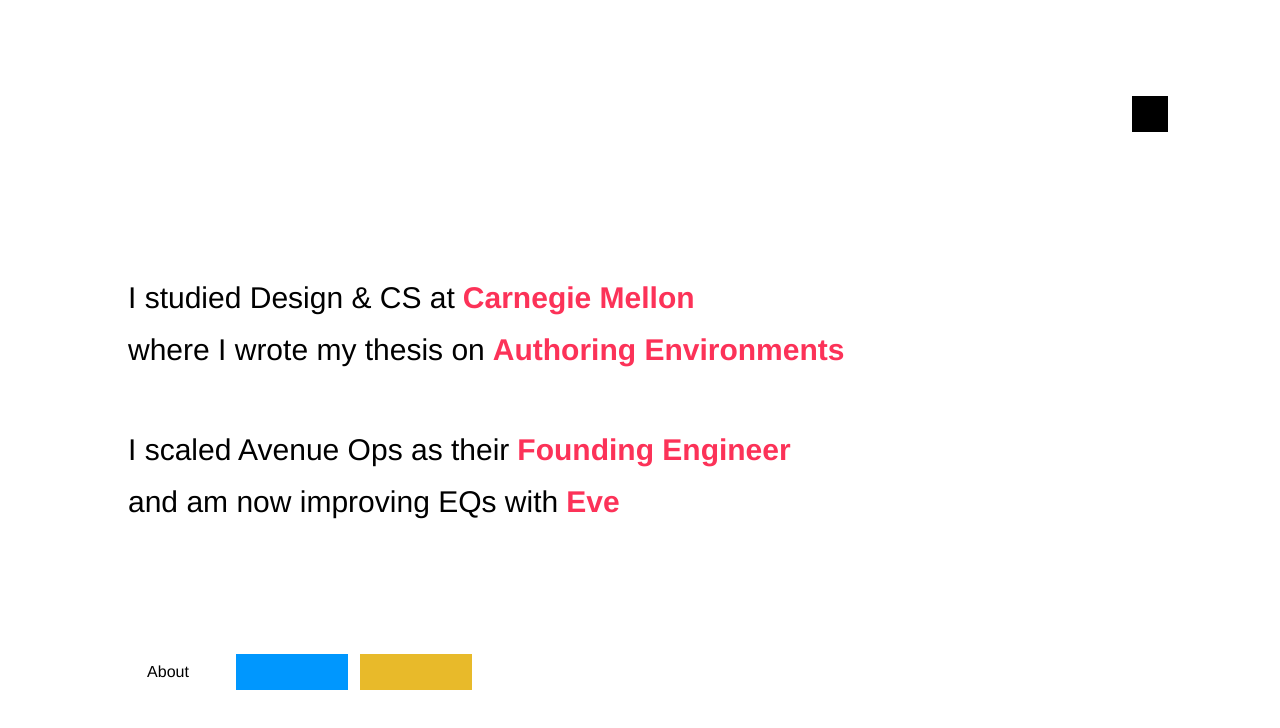
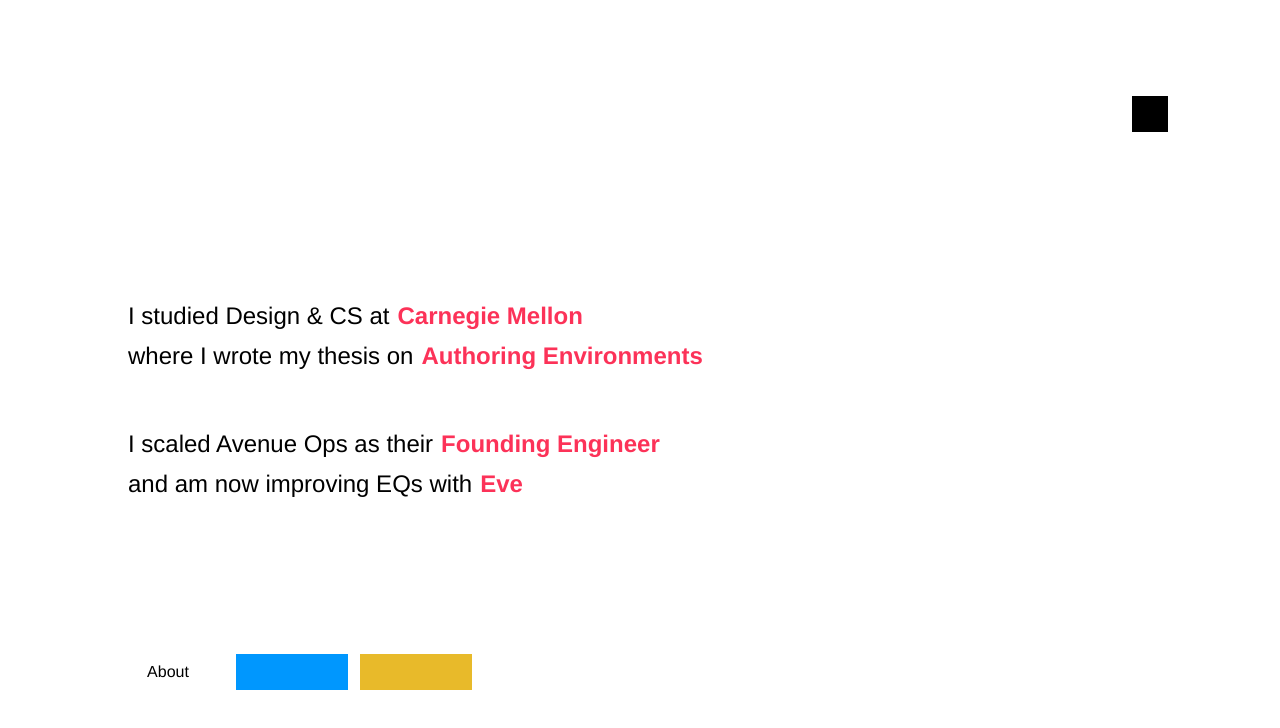
Before and after one commit to maayanalbert/malbert.space, a Next.js app: page /about in a window 1280 px wide. Shown: the top 728 px of the page. Built offline with nearby package versions, Linux system fonts and the light colour scheme.

Commit message:
Update text size

```diff
--- a/src/components/Section.tsx
+++ b/src/components/Section.tsx
@@ -17,11 +17,11 @@
   return (
     <div
       className={`absolute top-0 flex-col h-full w-full sm:p-32 p-8 flex items-start justify-center
-      h-[90%] sm:text-3xl text-lg text-center flex-col `}
+      h-[90%] sm:text-2xl text-lg text-center flex-col `}
     >
-      <div className="flex flex-col sm:gap-16 gap-12 items-start">
+      <div className="flex flex-col sm:gap-14 gap-12 items-start">
         {rows.map((row, index) => (
-          <div className="flex flex-col sm:gap-4 gap-1" key={index}>
+          <div className="flex flex-col sm:gap-2 gap-1" key={index}>
             {row.map((item, index) => (
               <Item key={index} item={item} space={space} />
             ))}
--- a/src/components/Title.tsx
+++ b/src/components/Title.tsx
@@ -3,9 +3,11 @@
     <div
       className={`absolute flex-col h-full w-full sm:p-28 p-8 flex items-start sm:justify-center
        justify-center`}
-      style={{ fontFamily: "Helvetica Neue" }}
     >
-      <p className="font-semibold sm:text-9xl text-5xl sm:leading-normal leading-tight">
+      <p
+        className="font-semibold sm:text-9xl text-5xl sm:leading-normal leading-tight"
+        style={{ fontFamily: "Helvetica Neue" }}
+      >
         Hi, I'm Maayan.
       </p>
     </div>
--- a/src/styles/globals.css
+++ b/src/styles/globals.css
@@ -4,6 +4,10 @@
 
 :root {
   font-family: "Helvetica", sans-serif;
+}
+
+.font-display {
+  font-family: "Helvetica Neueu", sans-serif;
 }
 
 html,
```
